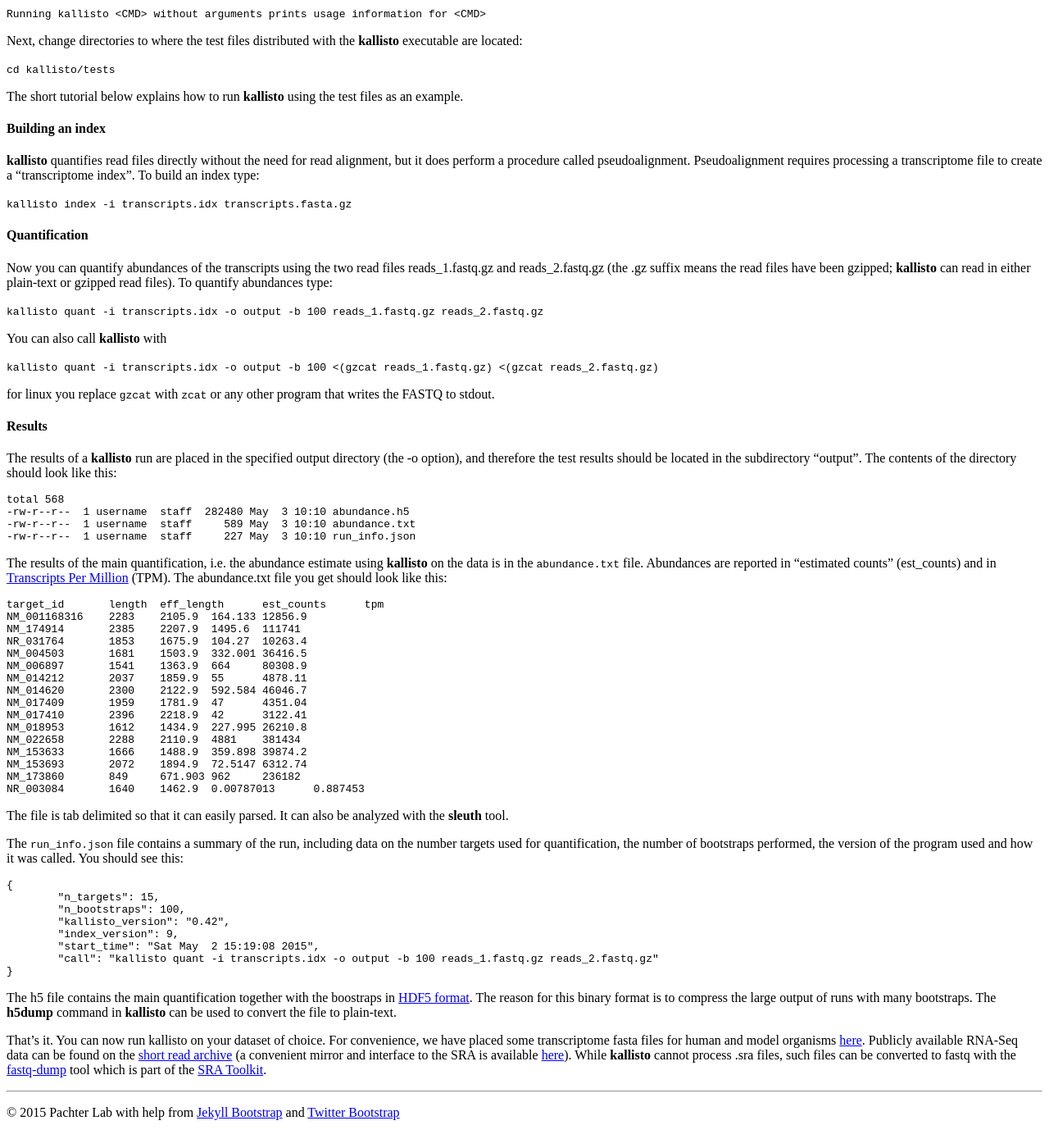
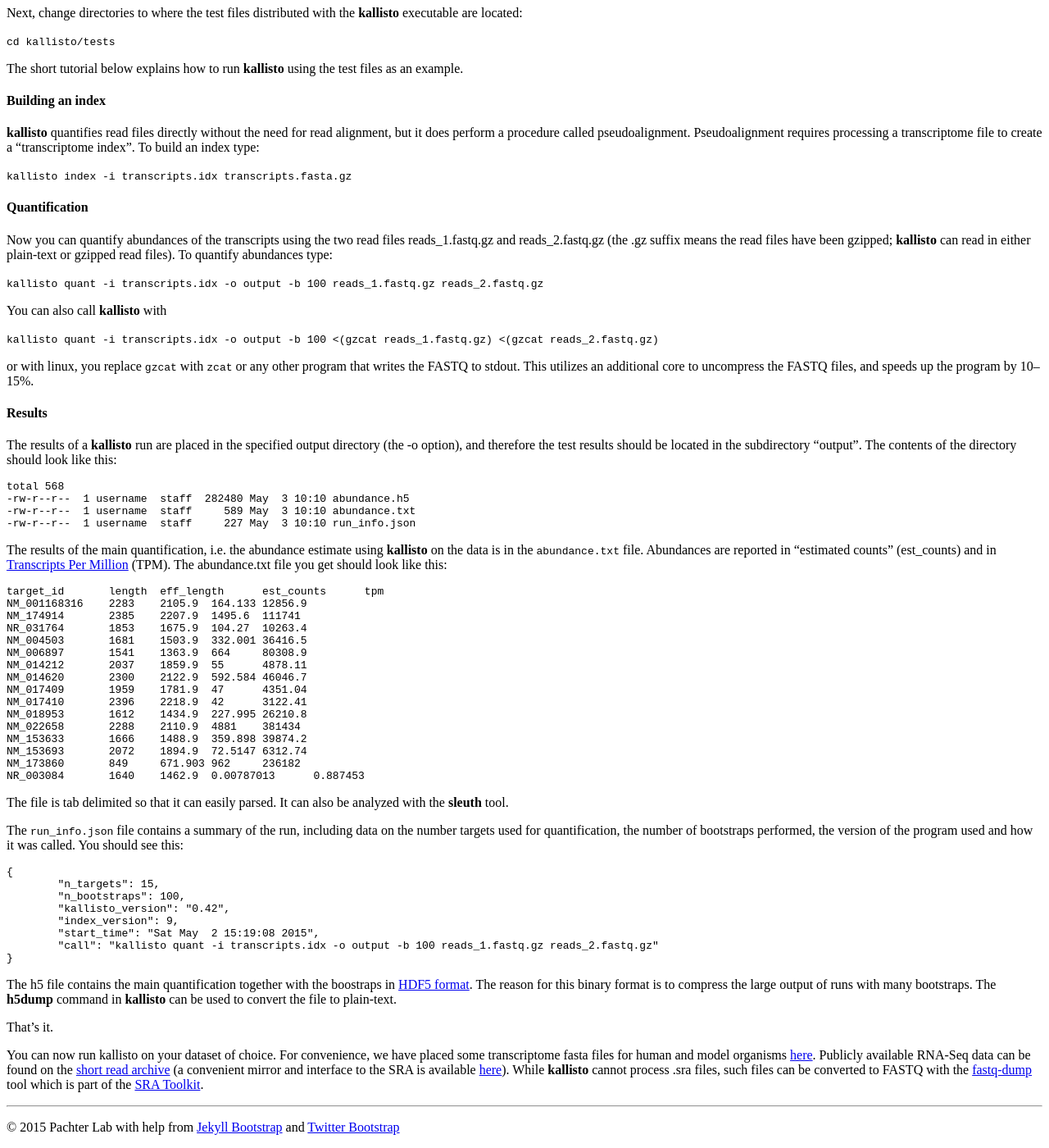
Before and after one commit to pachterlab/kallisto, a Jekyll site: the page built from starting.md, in a window 1280 px wide and 1400 px high, scrolled down 709 px. Shown: the whole window at 82% size. Built offline with Jekyll 4.4.1, drawn with Linux system fonts in a browser that asks for light colours; some of the changed text lies outside the part shown.

Commit message:
Fixed typos, added link to arXiv and updated site

```diff
--- a/starting.md
+++ b/starting.md
@@ -13,16 +13,14 @@
 
 #### Install
 
-Begin by Copying __kallisto__  to a location where it is universally executable:
+Begin by copying the __kallisto__ executable to a location where it is universally executable:
 
 `cp kallisto /usr/local/bin/`
 
 Depending on your system configuration, you might need to prepend the command
 with `sudo`.
 
-You should be able to type
-
-`kallisto` and see:
+You should be able to type `kallisto` and see:
 
 ~~~
 kallisto 0.42.1
@@ -61,7 +59,7 @@
 
 `kallisto quant -i transcripts.idx -o output -b 100 <(gzcat reads_1.fastq.gz) <(gzcat reads_2.fastq.gz)`
 
-for linux you replace `gzcat` with `zcat` or any other program that writes the FASTQ to stdout.
+or with linux, you replace `gzcat` with `zcat` or any other program that writes the FASTQ to stdout. This utilizes an additional core to uncompress the FASTQ files, and speeds up the program by 10--15%.
 
 #### Results
 
@@ -107,4 +105,6 @@
 
  The h5 file contains the main quantification together with the boostraps in [HDF5 format](https://www.hdfgroup.org/HDF5/whatishdf5.html). The reason for this binary format is to compress the large output of runs with many bootstraps. The __h5dump__ command in __kallisto__ can be used to convert the file to plain-text.
 
-That's it. You can now run kallisto on your dataset of choice. For convenience, we have placed some transcriptome fasta files for human and model organisms [here](http://bio.math.berkeley.edu/kallisto/transcriptomes/). Publicly available RNA-Seq data can be found on the [short read archive](http://www.ncbi.nlm.nih.gov/sra) (a convenient mirror and interface to the SRA is available [here](http://sra.dnanexus.com)). While __kallisto__ cannot process .sra files, such files can be converted to fastq with the [fastq-dump](http://www.ncbi.nlm.nih.gov/Traces/sra/sra.cgi?view=toolkit_doc&f=fastq-dump) tool which is part of the [SRA Toolkit](http://www.ncbi.nlm.nih.gov/Traces/sra/sra.cgi?view=software).
+That's it.
+
+You can now run kallisto on your dataset of choice. For convenience, we have placed some transcriptome fasta files for human and model organisms [here](http://bio.math.berkeley.edu/kallisto/transcriptomes/). Publicly available RNA-Seq data can be found on the [short read archive](http://www.ncbi.nlm.nih.gov/sra) (a convenient mirror and interface to the SRA is available [here](http://sra.dnanexus.com)). While __kallisto__ cannot process .sra files, such files can be converted to FASTQ with the [fastq-dump](http://www.ncbi.nlm.nih.gov/Traces/sra/sra.cgi?view=toolkit_doc&f=fastq-dump) tool which is part of the [SRA Toolkit](http://www.ncbi.nlm.nih.gov/Traces/sra/sra.cgi?view=software).
```
Also changed, not shown: _posts/2015-05-12-v0.42.1.md (+2 -2 lines), about.md (+1 -1 lines), download.md (+3 -4 lines), faq.md (+1 -1 lines), source.md (+1 -1 lines).
